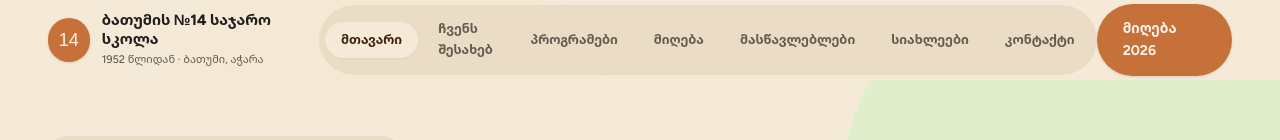
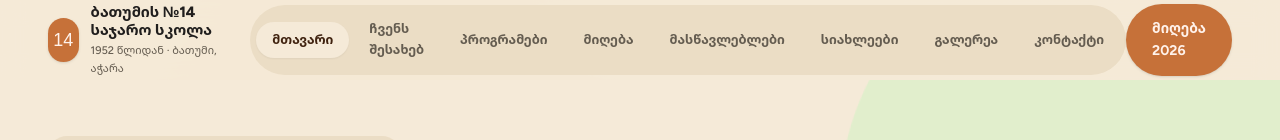
Before and after one commit to lika573/school-17, a Next.js app: page / in a window 1280 px wide. Shown: the top 140 px of the page. Built offline with nearby package versions, Linux system fonts and the light colour scheme; no server answers; a web font is replaced by a local one.

Commit message:
Add gallery link to navbar

```diff
--- a/src/components/Header.tsx
+++ b/src/components/Header.tsx
@@ -12,6 +12,7 @@ const navLinks = [
   { href: "/admission", label: "მიღება" },
   { href: "/teachers", label: "მასწავლებლები" },
   { href: "/news", label: "სიახლეები" },
+  { href: "/gallery", label: "გალერეა" },
   { href: "/contact", label: "კონტაქტი" },
 ];
 
```
